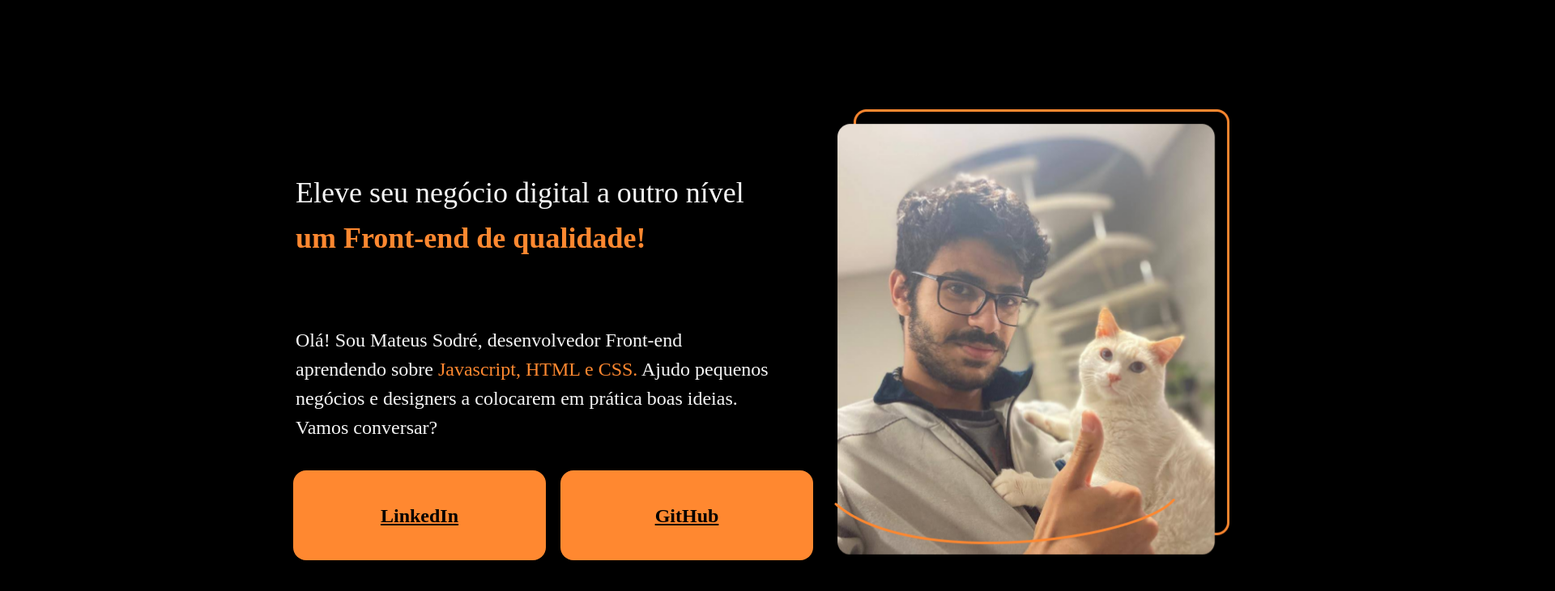
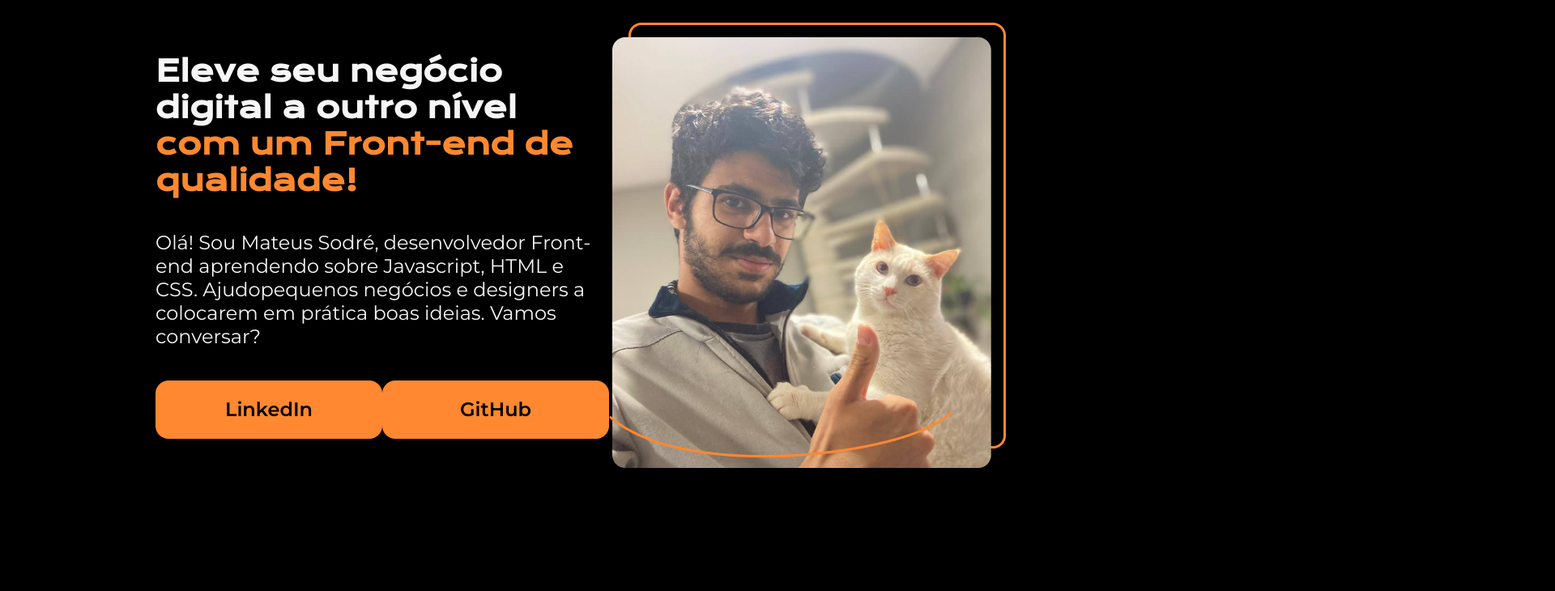
Before and after one commit to MateusSodre/projetos-front-end, a plain HTML site: page portfolio/index.html in a window 1280 px wide. Shown: the part 100-830 px from the top of the page at 81% size, 1920 px wide, since content can reach past the window. Drawn offline with nearby package versions, Linux system fonts and the light colour scheme; a web font is replaced by a local one.

Commit message:
Finalização do site portfolio

```diff
--- a/portfolio/CSS/style.css
+++ /dev/null
@@ -1,104 +0,0 @@
-body{
-    position: relative;
-    width: 1920px;
-    height: 1151px;
-
-background: #000000;}
-main{
-    position: absolute;
-    width: 615px;
-    height: 482px;
-    left: 357px;
-    top: 278px;
-
-    color: #f6f6f6;}
-strong{
-    color: #FF8830;}
-span{
-    color: #FF8830;}
-img{
-    position: fixed;
-    width: 488px;
-    height: 550px;
-    left: 1030px;
-    top: 235px;}
-h1{
-    width: 593px;
-    height: 168px;
-    font-family: "Krona One";
-    font-style: normal;
-    font-weight: 400;
-    font-size: 36px;
-    line-height: 56px;
-    flex: none;
-    order: 0;
-    flex-grow: 0;}
-p{
-    width: 593px;
-    height: 144px;
-    font-family: "Montserrat";
-    font-style: normal;
-    font-weight: 400;
-    font-size: 24px;
-    line-height: 36px;
-    flex: none;
-    order: 1;
-    flex-grow: 0;}
-#link2{
-    display: flex;
-    flex-direction: row;
-    justify-content: center;
-    align-items: center;
-    padding: 16px;
-    gap: 16px;
-
-    position: fixed;
-    width: 280px;
-    height: 79px;
-    left: 692px;
-    top: 681px;
-
-    background: #FF8830;
-    border-radius: 16px;
-
-font-family: "Montserrat";
-font-style: normal;
-font-weight: 600;
-font-size: 24px;
-line-height: 36px;
-
-text-align: center;
-
-color: #000000;
-
-flex: none;
-order: 0;
-flex-grow: 0;
-}
-#link1{
-display: flex;
-flex-direction: row;
-justify-content: center;
-align-items: center;
-padding: 16px;
-gap: 16px;
-
-position: fixed;
-width: 280px;
-height: 79px;
-left: 362px;
-top: 681px;
-
-background: #FF8830;
-border-radius: 16px;
-
-font-family: "Montserrat";
-font-style: normal;
-font-weight: 600;
-font-size: 24px;
-line-height: 36px;
-
-text-align: center;
-
-color: #000000;
-}
--- /dev/null
+++ b/portfolio/assets/CSS/style.css
@@ -0,0 +1,58 @@
+@import url('https://fonts.googleapis.com/css2?family=Krona+One&family=Montserrat:wght@400;600&display=swap');
+
+*{
+    margin: 0;
+    padding: 0;
+}
+body{
+    height: 100vh;
+    box-sizing: border-box;
+    background-color: #000000;
+    color: #F6F6F6;
+}
+
+.apresentacao{
+    margin: 10% 15%;
+    display: flex;
+    align-items: center;
+    justify-content: space-between;
+
+}
+.apresentacao__conteudo {
+    width: 615px;
+    display: flex;
+    flex-direction: column;
+    gap: 40px;
+}
+
+.apresentacao__conteudo__titulo {
+    font-size: 36px;
+    font-family: 'Krona One', sans-serif;
+}
+
+.apresentacao__titulo__destaque {
+    color: #FF8830;
+}
+
+.apresentacao__conteudo__texto {
+    font-size: 24px;
+    font-family: 'Montserrat', sans-serif;
+}
+
+.apresentacao__links {
+    display: flex;
+    justify-content: space-between;
+}
+
+.apresentacao__links__link {
+    background-color: #FF8830;
+    width: 280px;
+    text-align: center;
+    border-radius: 16px;
+    font-size: 24px;
+    padding: 21.5px 0;
+    text-decoration: none;
+    color: #000000;
+    font-family: 'Montserrat', sans-serif;
+    font-weight: 600;
+}
--- a/portfolio/index.html
+++ b/portfolio/index.html
@@ -1,22 +1,30 @@
 <!DOCTYPE html>
+
 <head>
     <meta charset="UTF-8">
     <meta http-equiv="X-UA-Compatible" content="IE=edge">
     <meta name="viewport" content="width=device-width, initial-scale=1.0">
     <title>Portfolio Mateus</title>
-    <link rel="stylesheet" href="./CSS/style.css">
-    <link href="https://fonts.cdnfonts.com/css/krona-one" rel="stylesheet">
-    <link href="https://fonts.cdnfonts.com/css/montserrat" rel="stylesheet">
+    <link rel="stylesheet" href="./assets/CSS/style.css">
+
 </head>
+
 <body>
     <header></header>
-    <main>
-        <h1>Eleve seu negócio digital a outro nível <strong> um Front-end de qualidade!</strong></h1>
-        <p>Olá! Sou Mateus Sodré, desenvolvedor Front-end aprendendo sobre <span>Javascript, HTML e CSS.</span> Ajudo pequenos negócios e designers a colocarem em prática boas ideias. Vamos conversar?</p>
-        <a href="https://www.linkedin.com/in/mateus-sodré-da-silva-50197513b/" id="link1">LinkedIn</a>
-        <a href="https://github.com/MateusSodre"id="link2">GitHub</a>
-        <img src="./Imagens/Imagem.png" alt="Foto do Mateus segurando seu Gato">
+    <main class="apresentacao">
+        <section class="apresentacao__conteudo">
+            <h1 class="apresentacao__conteudo__titulo">Eleve seu negócio digital a outro nível <strong
+                    class="apresentacao__titulo__destaque"> com um Front-end de qualidade!</strong> </h1>
+            <p class="apresentacao__conteudo__texto">Olá! Sou Mateus Sodré, desenvolvedor Front-end aprendendo sobre
+                Javascript, HTML e CSS. Ajudopequenos negócios e designers a colocarem em prática boas ideias. Vamos
+                conversar?</p>
+                <div class="apresentacao__links">
+            <a class="apresentacao__links__link" href="https://www.linkedin.com/in/mateus-sodré-da-silva-50197513b/">LinkedIn</a>
+            <a class="apresentacao__links__link" href="https://github.com/MateusSodre">GitHub</a></div>
+        </section>
+        <img src="./assets/Imagens/Imagem.png" alt="Foto do Mateus segurando seu Gato">
     </main>
     <footer></footer>
 </body>
+
 </html>
```
Also changed, not shown: portfolio/KronaOne-Regular.ttf (deleted), portfolio/Montserrat-Italic-VariableFont_wght.ttf (deleted), portfolio/Montserrat-VariableFont_wght.ttf (deleted), portfolio/assets/Imagens/Imagem.png (renamed from portfolio/Imagens/Imagem.png).
